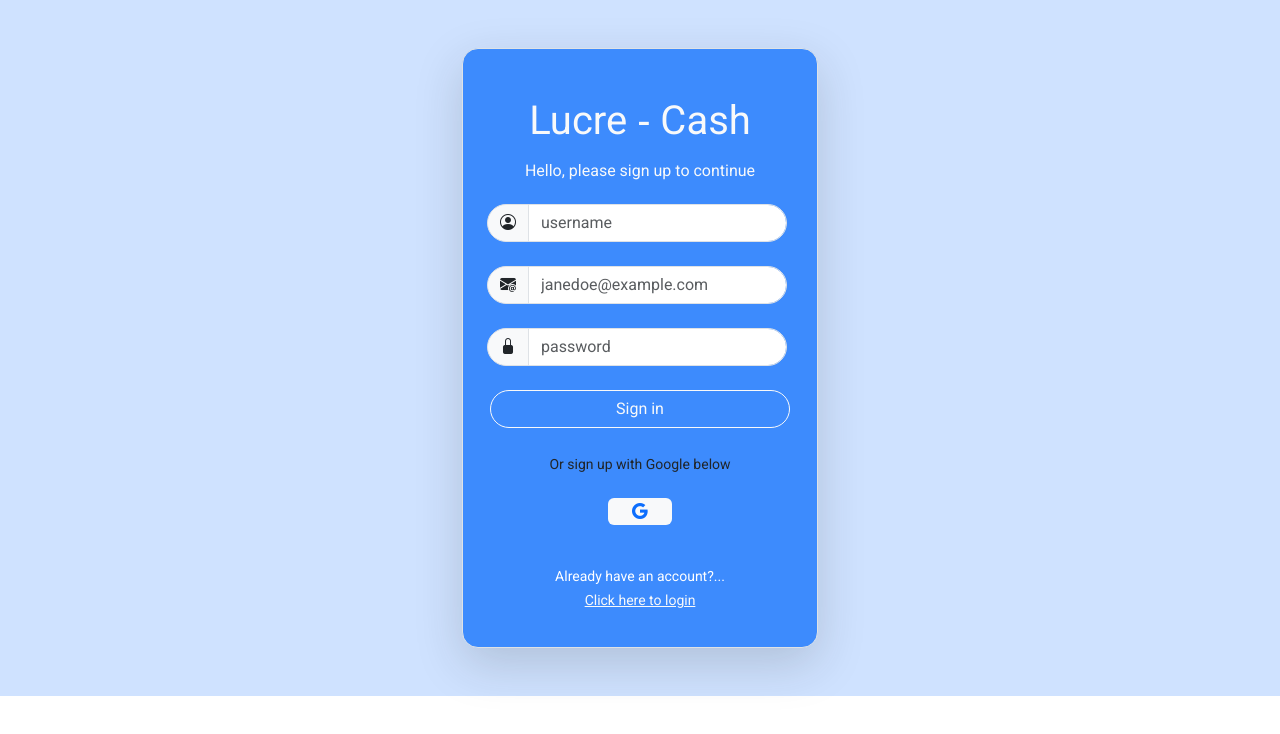
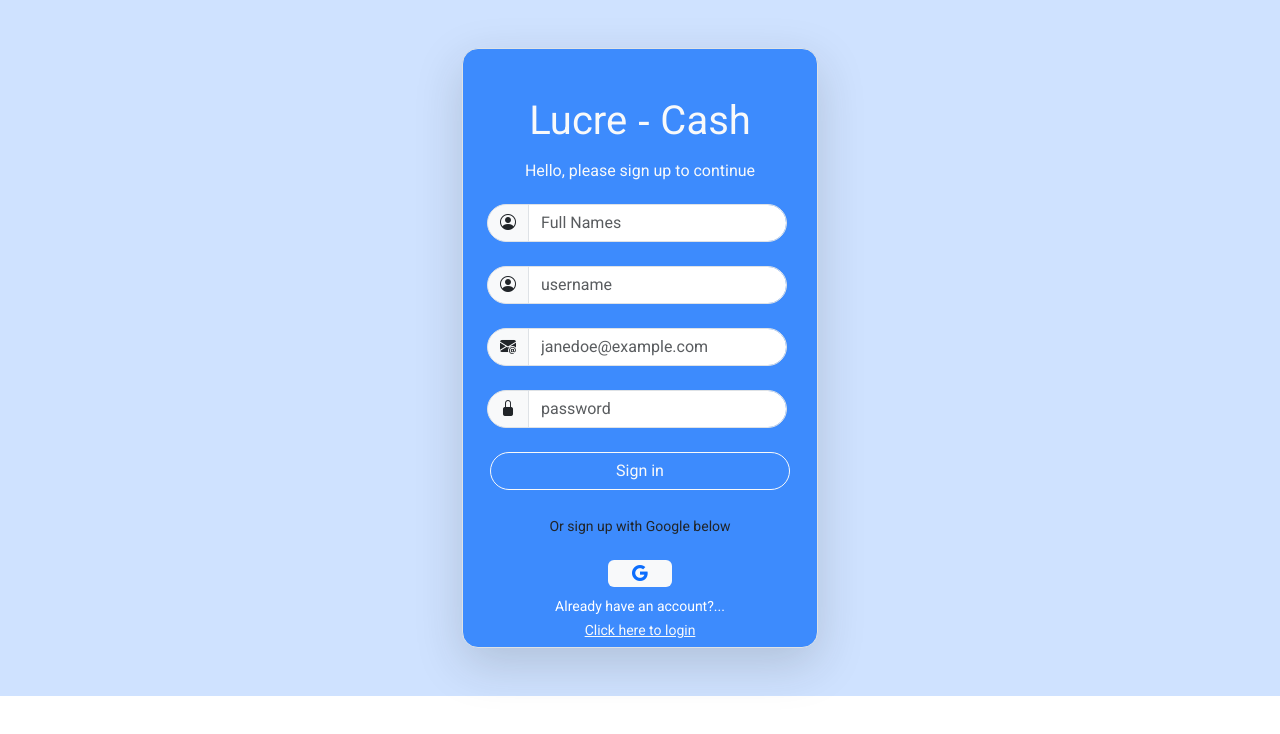
Before and after one commit to adara-code/lucreCashApp-Frontend-Design, a plain HTML site: page views/signup.html in a window 1280 px wide. Drawn offline with nearby package versions, Linux system fonts and the light colour scheme; a web font is replaced by a local one.

Commit message:
added a fullname input field in the signup form

```diff
--- a/views/signup.html
+++ b/views/signup.html
@@ -26,6 +26,12 @@
                                     <span class="input-group-text rounded-start-pill">
                                         <i class="bi bi-person-circle"></i>
                                     </span>
+                                    <input type="text" class="form-control rounded-end-pill" id="signup-username" placeholder="Full Names">
+                                </div>
+                                <div class="input-group mb-4 ms-4 me-2" style="width: 300px;">
+                                    <span class="input-group-text rounded-start-pill">
+                                        <i class="bi bi-person-circle"></i>
+                                    </span>
                                     <input type="text" class="form-control rounded-end-pill" id="signup-username" placeholder="username">
                                 </div>
                                 <div class="input-group mb-4 ms-4 me-2" style="width: 300px;">
@@ -45,7 +51,7 @@
                                         Sign in
                                     </button>
                                 </div>
-                                <div class="text-center mb-4">
+                                <div class="text-center mb-1">
                                     <small>Or sign up with Google below</small><br><br>
                                     <span class="button-group-text rounded-start-pill">
                                         <a href="" class=""><i class="bi bi-google py-1 ps-4 pe-4 bg-light rounded-2"></i></a>
@@ -57,7 +63,7 @@
                         </div>
 
                         <!-- A div which gives the user an option to login if they have an existing account -->
-                        <div class="text-center mt-3">
+                        <div class="text-center mt-1">
                             <small class="text-white ">Already have an account?...</small><br>
                             <small><a href="../views/login.html" class="link-light">Click here to login</a></small>
                         </div>
```
